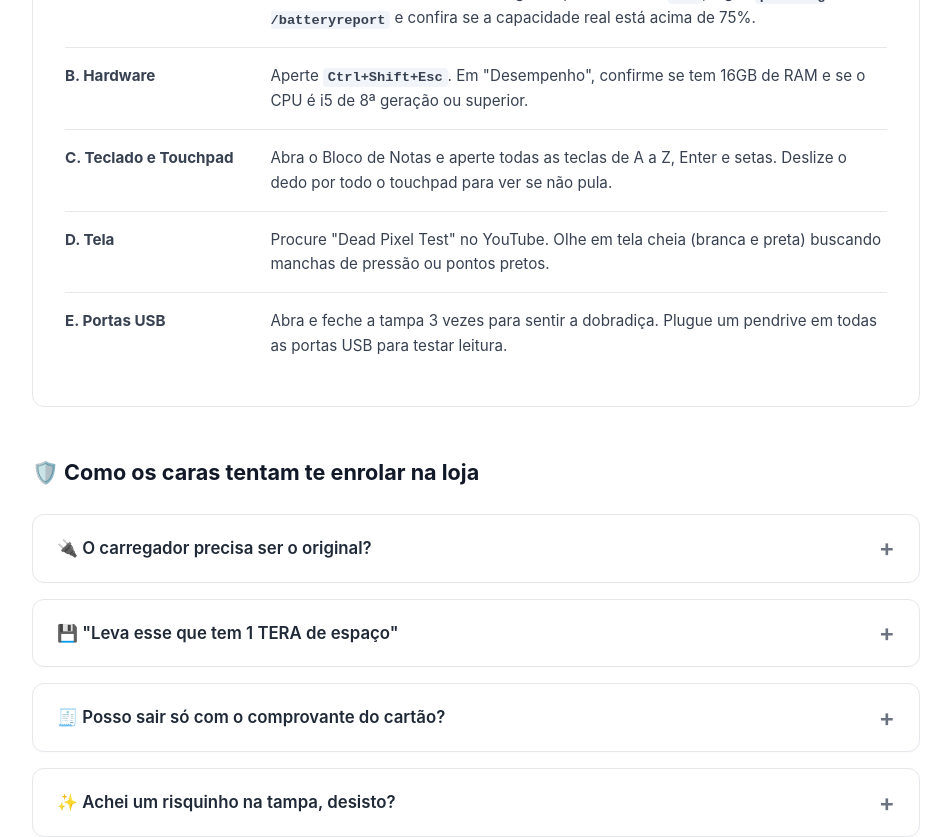
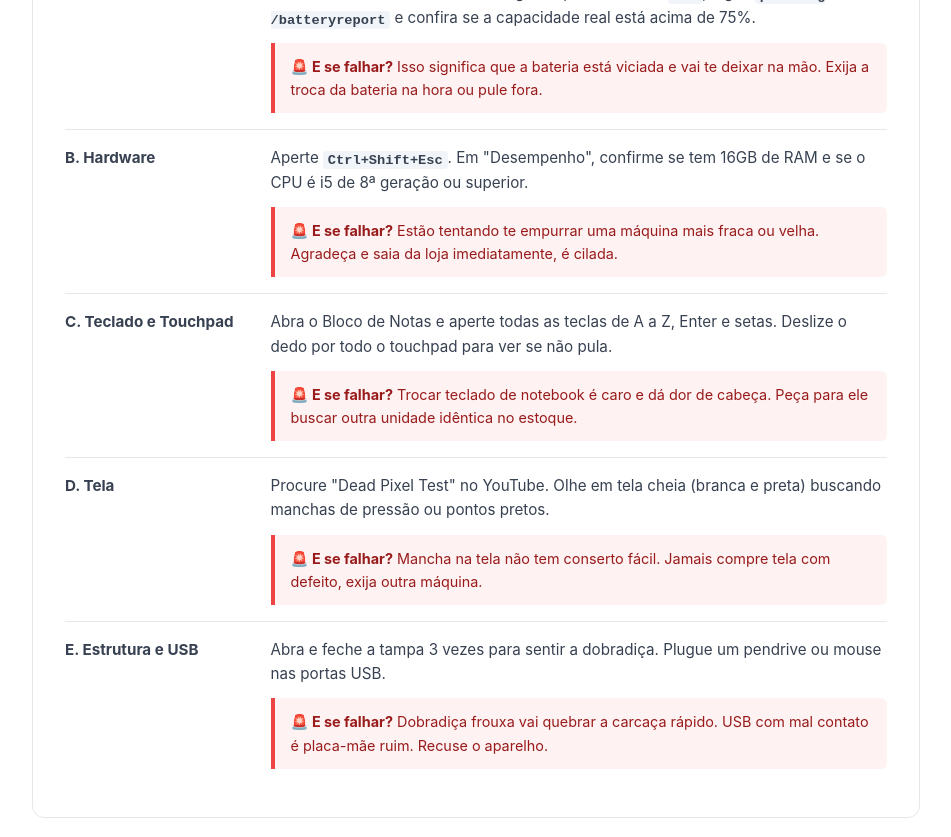
Before and after one commit to Redgrupos/tadeu, a React (Vite) app: page / in a window 1280 px wide. Shown: the part 2540-3377 px from the top of the page, without its empty margins (164-1115 px from the left). Built offline with nearby package versions, Linux system fonts and the light colour scheme; a web font is replaced by a local one.

Commit message:
feat: adiciona alertas de falha no checklist de testes

```diff
--- a/src/App.jsx
+++ b/src/App.jsx
@@ -310,23 +310,48 @@ function App() {
               <tbody>
                 <tr>
                   <td><strong>A. Bateria</strong></td>
-                  <td>Tire da tomada e observe se a carga despenca. Abra o <code>cmd</code>, digite <code>powercfg /batteryreport</code> e confira se a capacidade real está acima de 75%.</td>
+                  <td>
+                    Tire da tomada e observe se a carga despenca. Abra o <code>cmd</code>, digite <code>powercfg /batteryreport</code> e confira se a capacidade real está acima de 75%.
+                    <div className="test-fail-alert">
+                      <strong>🚨 E se falhar?</strong> Isso significa que a bateria está viciada e vai te deixar na mão. Exija a troca da bateria na hora ou pule fora.
+                    </div>
+                  </td>
                 </tr>
                 <tr>
                   <td><strong>B. Hardware</strong></td>
-                  <td>Aperte <code>Ctrl+Shift+Esc</code>. Em "Desempenho", confirme se tem 16GB de RAM e se o CPU é i5 de 8ª geração ou superior.</td>
+                  <td>
+                    Aperte <code>Ctrl+Shift+Esc</code>. Em "Desempenho", confirme se tem 16GB de RAM e se o CPU é i5 de 8ª geração ou superior.
+                    <div className="test-fail-alert">
+                      <strong>🚨 E se falhar?</strong> Estão tentando te empurrar uma máquina mais fraca ou velha. Agradeça e saia da loja imediatamente, é cilada.
+                    </div>
+                  </td>
                 </tr>
                 <tr>
                   <td><strong>C. Teclado e Touchpad</strong></td>
-                  <td>Abra o Bloco de Notas e aperte todas as teclas de A a Z, Enter e setas. Deslize o dedo por todo o touchpad para ver se não pula.</td>
+                  <td>
+                    Abra o Bloco de Notas e aperte todas as teclas de A a Z, Enter e setas. Deslize o dedo por todo o touchpad para ver se não pula.
+                    <div className="test-fail-alert">
+                      <strong>🚨 E se falhar?</strong> Trocar teclado de notebook é caro e dá dor de cabeça. Peça para ele buscar outra unidade idêntica no estoque.
+                    </div>
+                  </td>
                 </tr>
                 <tr>
                   <td><strong>D. Tela</strong></td>
-                  <td>Procure "Dead Pixel Test" no YouTube. Olhe em tela cheia (branca e preta) buscando manchas de pressão ou pontos pretos.</td>
+                  <td>
+                    Procure "Dead Pixel Test" no YouTube. Olhe em tela cheia (branca e preta) buscando manchas de pressão ou pontos pretos.
+                    <div className="test-fail-alert">
+                      <strong>🚨 E se falhar?</strong> Mancha na tela não tem conserto fácil. Jamais compre tela com defeito, exija outra máquina.
+                    </div>
+                  </td>
                 </tr>
                 <tr>
-                  <td><strong>E. Portas USB</strong></td>
-                  <td>Abra e feche a tampa 3 vezes para sentir a dobradiça. Plugue um pendrive em todas as portas USB para testar leitura.</td>
+                  <td><strong>E. Estrutura e USB</strong></td>
+                  <td>
+                    Abra e feche a tampa 3 vezes para sentir a dobradiça. Plugue um pendrive ou mouse nas portas USB.
+                    <div className="test-fail-alert">
+                      <strong>🚨 E se falhar?</strong> Dobradiça frouxa vai quebrar a carcaça rápido. USB com mal contato é placa-mãe ruim. Recuse o aparelho.
+                    </div>
+                  </td>
                 </tr>
               </tbody>
             </table>
--- a/src/index.css
+++ b/src/index.css
@@ -746,6 +746,17 @@ code {
   .quick-actions { display: none; } /* Oculta botões ao imprimir */
 }
 
+/* --- ALERTAS DE CHECKLIST --- */
+.test-fail-alert {
+  margin-top: 0.75rem;
+  background-color: #fef2f2;
+  border-left: 4px solid #ef4444;
+  padding: 0.75rem 1rem;
+  color: #991b1b;
+  font-size: 0.9rem;
+  border-radius: 0 6px 6px 0;
+}
+
 @media (max-width: 900px) {
   .quick-cards-grid { grid-template-columns: repeat(2, 1fr); }
 }
```
